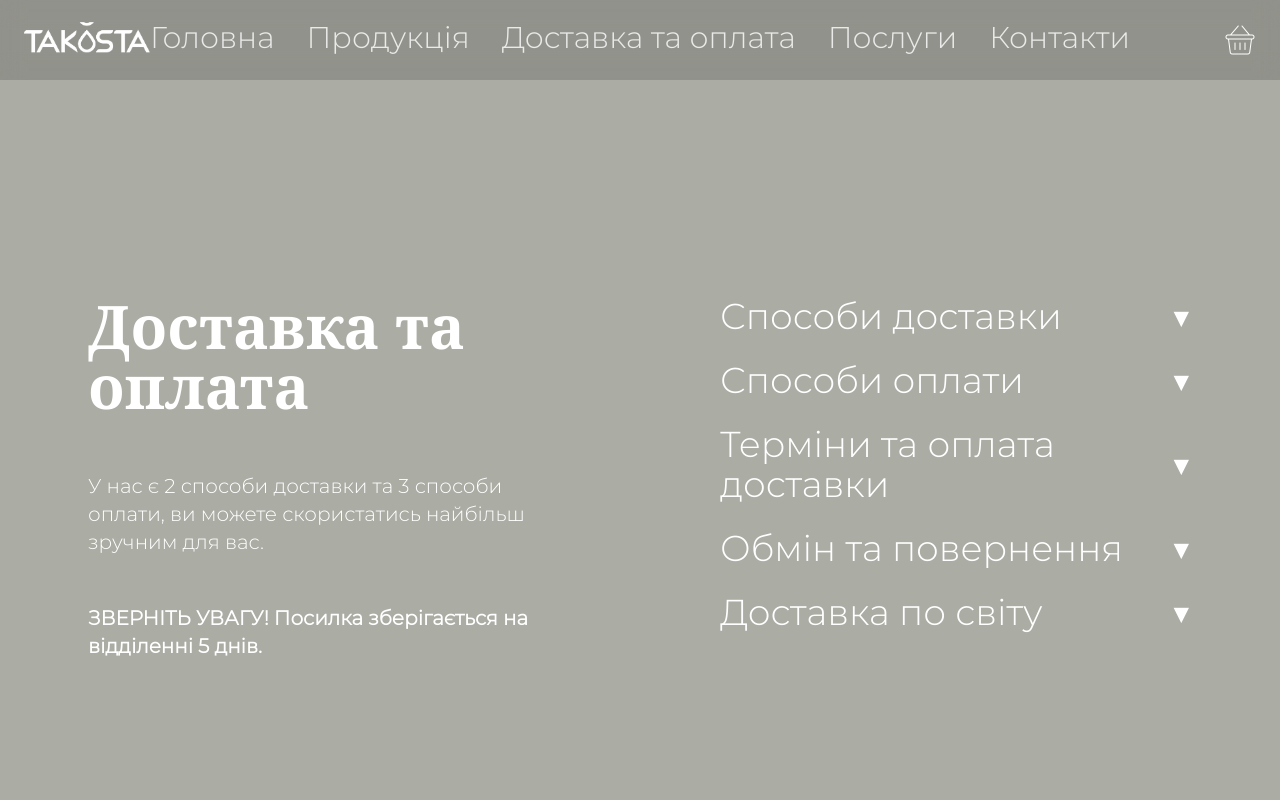
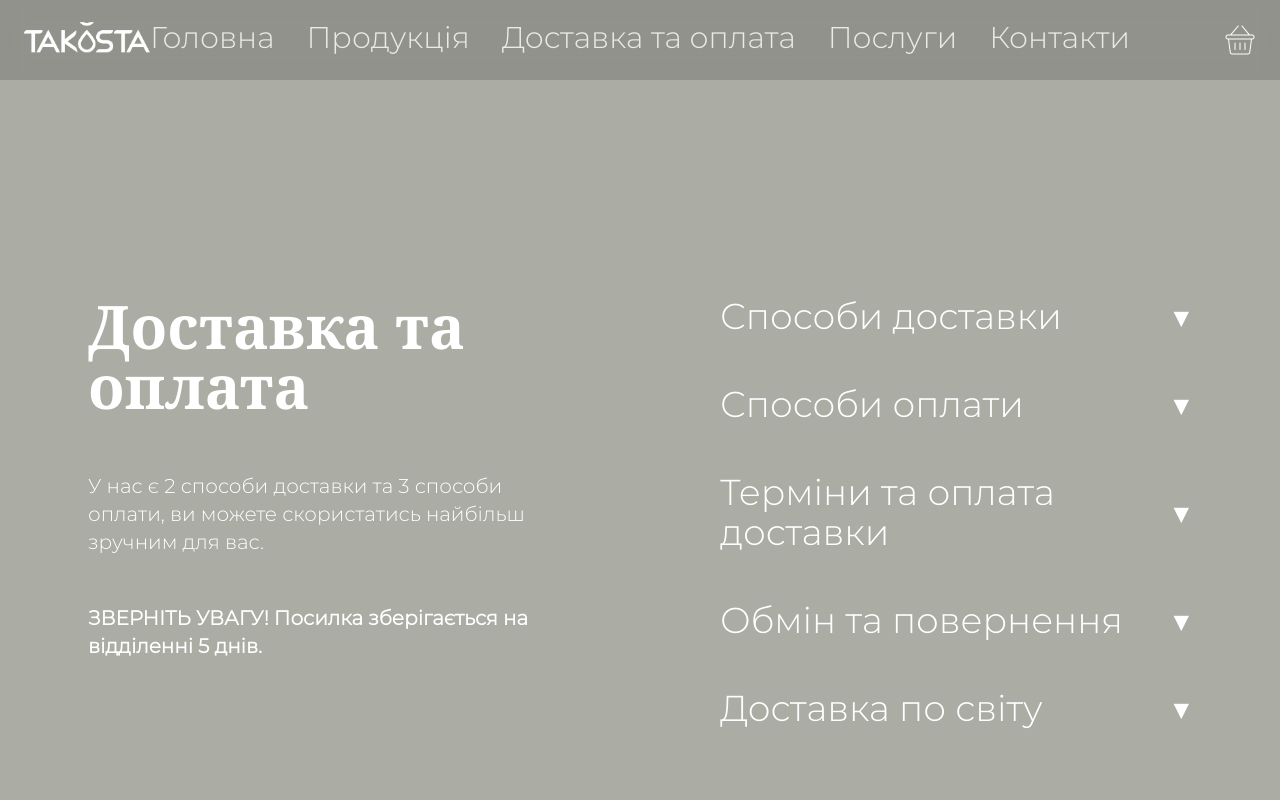
Before and after one commit to Shiro-Kon/Takosta, a React (Create React App) app: page /delivery-payment in a window 1280 px wide. Shown: the top 800 px of the page. Built offline with nearby package versions, Linux system fonts and the light colour scheme.

Commit message:
remade DeliveryPayment Page

```diff
--- a/src/Page/DeliveryPaymentPage.tsx
+++ b/src/Page/DeliveryPaymentPage.tsx
@@ -2,30 +2,19 @@ import React, { useState } from "react";
 import AnimatedElement from "../Component/AnimatedElement/AnimatedElement";
 
 const DeliveryPaymentPage: React.FC = () => {
-  const [openDelivery, setOpenDelivery] = useState(false);
-  const [openPayment, setOpenPayment] = useState(false);
-  const [openTerms, setOpenTerms] = useState(false);
-  const [openReturns, setOpenReturns] = useState(false);
-  const [openWorldwide, setOpenWorldwide] = useState(false);
+  const [sections, setSections] = useState({
+    delivery: false,
+    payment: false,
+    terms: false,
+    returns: false,
+    worldwide: false,
+  });
 
-  const toggleDelivery = () => {
-    setOpenDelivery(!openDelivery);
-  };
-
-  const togglePayment = () => {
-    setOpenPayment(!openPayment);
-  };
-
-  const toggleTerms = () => {
-    setOpenTerms(!openTerms);
-  };
-
-  const toggleReturns = () => {
-    setOpenReturns(!openReturns);
-  };
-
-  const toggleWorldwide = () => {
-    setOpenWorldwide(!openWorldwide);
+  const toggleSection = (section: keyof typeof sections) => {
+    setSections((prev) => ({
+      ...prev,
+      [section]: !prev[section],
+    }));
   };
 
   return (
@@ -53,191 +42,176 @@ const DeliveryPaymentPage: React.FC = () => {
             </AnimatedElement>
           </div>
 
-          <AnimatedElement direction="right" delay={1.2} className="mb-14 md:mx-16">
-            <details className="mb-6">
-              <summary
-                className="cursor-pointer font-medium text-white flex justify-between items-center text-2xl md:text-3xl xl:text-4xl xxl:text-5xl select-none"
-                onClick={toggleDelivery}
-              >
-                Способи доставки
-                <span
-                  className={`transform transition-transform duration-300 ${openDelivery ? "rotate-180" : ""}`}
-                >
-                  ▼
-                </span>
-              </summary>
-              <div
-                className={`mt-6 pl-4 border-l-2 border-gray-300 overflow-hidden transition-all duration-300 ${openDelivery ? "max-h-[1000px]" : "max-h-0"}`}
-              >
-                <div className="grid gap-10">
-                  <div className="bg-white shadow-lg rounded-lg p-6 text-gray-700">
-                    <img
-                      src="./Images/Nova/Nova.svg"
-                      alt="Nova Poshta"
-                      className="w-14 h-14 object-scale-down mb-4"
-                    />
-                    <div className="font-bold text-lg mb-2">
-                      Нова Пошта на склад
-                    </div>
-                    <p className="text-lg mb-4">
-                      Безкоштовна доставка від будь-якої суми. Відправка
-                      протягом 1-10 робочих днів, при накладеному платежі,
-                      повернення коштів оплачує клієнт. В період акцій термін
-                      доставки та очікування може бути продовженим.
-                    </p>
-                  </div>
-                  <div className="bg-white shadow-lg rounded-lg p-6 text-gray-700">
-                    <img
-                      src="./Images/Nova/Nova.svg"
-                      alt="Nova Poshta"
-                      className="w-14 h-14 object-scale-down mb-4"
-                    />
-                    <div className="font-bold text-lg mb-2">
-                      Нова Пошта кур’єром
-                    </div>
-                    <p className="text-lg mb-4">
-                      Безкоштовна доставка від будь-якої суми. Відправка
-                      протягом 1-10 робочих днів, при накладеному платежі,
-                      повернення коштів оплачує клієнт. В період акцій термін
-                      доставки та очікування може бути продовженим.
-                    </p>
-                  </div>
-                </div>
-              </div>
-            </details>
+          <div className="mb-14 md:mx-16">
+          <AnimatedElement direction="up" delay={1.4}>
+            <Section
+              title="Способи доставки"
+              isOpen={sections.delivery}
+              toggleSection={() => toggleSection('delivery')}
+            >
+              <DeliveryOptions />
+            </Section>
 
-            <details className="mb-6">
-              <summary
-                className="cursor-pointer font-medium text-white flex justify-between items-center text-2xl md:text-3xl xl:text-4xl xxl:text-5xl select-none"
-                onClick={togglePayment}
-              >
-                Способи оплати
-                <span
-                  className={`transform transition-transform duration-300 ${openPayment ? "rotate-180" : ""}`}
-                >
-                  ▼
-                </span>
-              </summary>
-              <div
-                className={`mt-6 pl-4 border-l-2 border-gray-300 overflow-hidden transition-all duration-300 ${openPayment ? "max-h-[1000px]" : "max-h-0"}`}
-              >
-                <div className="grid gap-10">
-                  <div className="bg-white shadow-lg rounded-lg p-6 text-gray-700">
-                    <div className="flex flex-row gap-6">
-                      <img
-                        src="./Images/Nova/A.svg"
-                        alt="Nova Poshta"
-                        className="w-14 h-14 object-scale-down mb-4"
-                      />
-                      <img
-                        src="./Images/Nova/G.svg"
-                        alt="Nova Poshta"
-                        className="w-14 h-14 object-scale-down mb-4"
-                      />
-                    </div>
-                    <div className="font-bold text-lg mb-2">Оплата онлайн</div>
-                    <p className="text-lg mb-4">
-                      Оплатіть онлайн своє замовлення безпосередньо на сайті
-                    </p>
-                  </div>
-                  <div className="bg-white shadow-lg rounded-lg p-6 text-gray-700">
-                    <img
-                      src="./Images/Nova/Nova.svg"
-                      alt="Nova Poshta"
-                      className="w-14 h-14 object-scale-down mb-4"
-                    />
-                    <div className="font-bold text-lg mb-2">При отриманні</div>
-                    <p className="text-lg mb-4">
-                      Оформіть замовлення і оплатіть його при отриманні.
-                    </p>
-                  </div>
-                </div>
-              </div>
-            </details>
+            <Section
+              title="Способи оплати"
+              isOpen={sections.payment}
+              toggleSection={() => toggleSection('payment')}
+            >
+              <PaymentOptions />
+            </Section>
 
-            <details className="mb-6">
-              <summary
-                className="cursor-pointer font-medium text-white flex justify-between items-center text-2xl md:text-3xl xl:text-4xl xxl:text-5xl select-none"
-                onClick={toggleTerms}
-              >
-                Терміни та оплата доставки
-                <span
-                  className={`transform transition-transform duration-300 ${openTerms ? "rotate-180" : ""}`}
-                >
-                  ▼
-                </span>
-              </summary>
-              <div
-                className={`mt-2 pl-4 border-l-2 border-gray-300 overflow-hidden transition-all duration-300 ${openTerms ? "max-h-[1000px]" : "max-h-0"}`}
-              >
-                <p>
-                  Відправка відбувається компанією Нова пошта протягом 1-10
-                  робочих днів.
-                </p>
-                <p>Комісія за накладений платіж оплачується отримувачем.</p>
-              </div>
-            </details>
+            <Section
+              title="Терміни та оплата доставки"
+              isOpen={sections.terms}
+              toggleSection={() => toggleSection('terms')}
+            >
+              <Terms />
+            </Section>
 
-            <details className="mb-6">
-              <summary
-                className="cursor-pointer font-medium text-white flex justify-between items-center text-2xl md:text-3xl xl:text-4xl xxl:text-5xl select-none"
-                onClick={toggleReturns}
-              >
-                Обмін та повернення
-                <span
-                  className={`transform transition-transform duration-300 ${openReturns ? "rotate-180" : ""}`}
-                >
-                  ▼
-                </span>
-              </summary>
-              <div
-                className={`mt-6 pl-4 border-l-2 border-gray-300 overflow-hidden transition-all duration-300 ${openReturns ? "max-h-[1000px]" : "max-h-0"}`}
-              >
-                <p>
-                  Згідно постанови Кабінета Міністрів України від 19 березня
-                  1994 р. № 172- парфюмерно-косметичні вироби обміну та
-                  поверненню не підлягають.
-                </p>
-                <p>
-                  Якщо упакування товару не пошкоджено (не відкрито), ви можете
-                  повернути товар протягом 14 днів після покупки.
-                </p>
-                <p>
-                  Якщо упакування пошкоджено, або товар використовувався - ви не
-                  можете його повернути.
-                </p>
-              </div>
-            </details>
+            <Section
+              title="Обмін та повернення"
+              isOpen={sections.returns}
+              toggleSection={() => toggleSection('returns')}
+            >
+              <Returns />
+            </Section>
 
-            <details className="mb-6">
-              <summary
-                className="cursor-pointer font-medium text-white flex justify-between items-center text-2xl md:text-3xl xl:text-4xl xxl:text-5xl select-none"
-                onClick={toggleWorldwide}
-              >
-                Доставка по світу
-                <span
-                  className={`transform transition-transform duration-300 ${openWorldwide ? "rotate-180" : ""}`}
-                >
-                  ▼
-                </span>
-              </summary>
-              <div
-                className={`mt-6 pl-4 border-l-2 border-gray-300 overflow-hidden transition-all duration-300 ${openWorldwide ? "max-h-[1000px]" : "max-h-0"}`}
-              >
-                <p>
-                  Відправка вашого замовлення за кордон відбувається після
-                  повної оплати клієнтом компанією Укрпошта (або за необхідності
-                  іншою компанією міжнародної доставки) в будь-яку країну та
-                  місто світу.
-                </p>
-                <p>Доставка оплачується клієнтом.</p>
-              </div>
-            </details>
-          </AnimatedElement>
+            <Section
+              title="Доставка по світу"
+              isOpen={sections.worldwide}
+              toggleSection={() => toggleSection('worldwide')}
+            >
+              <WorldwideDelivery />
+            </Section>
+            </AnimatedElement>
+          </div>
         </div>
       </div>
     </main>
   );
 };
 
+type SectionProps = {
+  title: string;
+  isOpen: boolean;
+  toggleSection: () => void;
+  children: React.ReactNode;
+};
+
+const Section: React.FC<SectionProps> = ({
+  title,
+  isOpen,
+  toggleSection,
+  children,
+}) => (
+
+  <div className="mb-6">
+    <div
+      className="cursor-pointer font-medium text-white flex justify-between items-center text-2xl md:text-3xl xl:text-4xl xxl:text-5xl select-none"
+      onClick={toggleSection}
+    >
+      {title}
+      <span className={`transform transition-transform duration-300 ${isOpen ? "rotate-180" : ""}`}>
+        ▼
+      </span>
+    </div>
+    <div
+      className={`mt-6 pl-4 border-l-2 border-gray-300 overflow-hidden transition-all duration-300 ${isOpen ? "max-h-[1000px]" : "max-h-0"}`}
+    >
+      {children}
+    </div>
+  </div>
+);
+
+const DeliveryOptions: React.FC = () => (
+  <div className="grid gap-10">
+    <DeliveryOption
+      logo="./Images/Nova/Nova.svg"
+      title="Нова Пошта на склад"
+      description="Безкоштовна доставка від будь-якої суми. Відправка протягом 1-10 робочих днів, при накладеному платежі, повернення коштів оплачує клієнт. В період акцій термін доставки та очікування може бути продовженим."
+    />
+    <DeliveryOption
+      logo="./Images/Nova/Nova.svg"
+      title="Нова Пошта кур’єром"
+      description="Безкоштовна доставка від будь-якої суми. Відправка протягом 1-10 робочих днів, при накладеному платежі, повернення коштів оплачує клієнт. В період акцій термін доставки та очікування може бути продовженим."
+    />
+  </div>
+);
+
+const DeliveryOption: React.FC<{ logo: string; title: string; description: string }> = ({
+  logo,
+  title,
+  description,
+}) => (
+  <div className="bg-white shadow-lg rounded-lg p-6 text-gray-700">
+    <img src={logo} alt="Delivery Option" className="w-14 h-14 object-scale-down mb-4" />
+    <div className="font-bold text-lg mb-2">{title}</div>
+    <p className="text-lg mb-4">{description}</p>
+  </div>
+);
+
+const PaymentOptions: React.FC = () => (
+  <div className="grid gap-10">
+    <PaymentOption
+      logos={["./Images/Nova/A.svg", "./Images/Nova/G.svg"]}
+      title="Оплата онлайн"
+      description="Оплатіть онлайн своє замовлення безпосередньо на сайті"
+    />
+    <PaymentOption
+      logo="./Images/Nova/Nova.svg"
+      title="При отриманні"
+      description="Оформіть замовлення і оплатіть його при отриманні."
+    />
+  </div>
+);
+
+const PaymentOption: React.FC<{ logos?: string[]; logo?: string; title: string; description: string }> = ({
+  logos,
+  logo,
+  title,
+  description,
+}) => (
+  <div className="bg-white shadow-lg rounded-lg p-6 text-gray-700">
+    {logos ? (
+      <div className="flex flex-row gap-6">
+        {logos.map((logo, index) => (
+          <img key={index} src={logo} alt="Payment Option" className="w-14 h-14 object-scale-down mb-4" />
+        ))}
+      </div>
+    ) : (
+      <img src={logo} alt="Payment Option" className="w-14 h-14 object-scale-down mb-4" />
+    )}
+    <div className="font-bold text-lg mb-2">{title}</div>
+    <p className="text-lg mb-4">{description}</p>
+  </div>
+);
+
+const Terms: React.FC = () => (
+  <div>
+    <p>Відправка відбувається компанією Нова пошта протягом 1-10 робочих днів.</p>
+    <p>Комісія за накладений платіж оплачується отримувачем.</p>
+  </div>
+);
+
+const Returns: React.FC = () => (
+  <div>
+    <p>
+      Згідно постанови Кабінета Міністрів України від 19 березня 1994 р. № 172- парфюмерно-косметичні вироби обміну та
+      поверненню не підлягають.
+    </p>
+    <p>Якщо упакування товару не пошкоджено (не відкрито), ви можете повернути товар протягом 14 днів після покупки.</p>
+    <p>Якщо упакування пошкоджено, або товар використовувався - ви не можете його повернути.</p>
+  </div>
+);
+
+const WorldwideDelivery: React.FC = () => (
+  <div>
+    <p>
+      Відправка вашого замовлення за кордон відбувається після повної оплати клієнтом компанією Укрпошта (або за необхідності
+      іншою компанією міжнародної доставки) в будь-яку країну та місто світу.
+    </p>
+    <p>Доставка оплачується клієнтом.</p>
+  </div>
+);
+
 export default DeliveryPaymentPage;
--- a/src/index.css
+++ b/src/index.css
@@ -52,9 +52,3 @@ html{
 .animate-fade-in {
   animation: fadeIn 0.5s ease-out;
 }
-
-@media screen and (min-width: 375px) {
-  summary::after {
-    display: none;
-  }
-}
```
